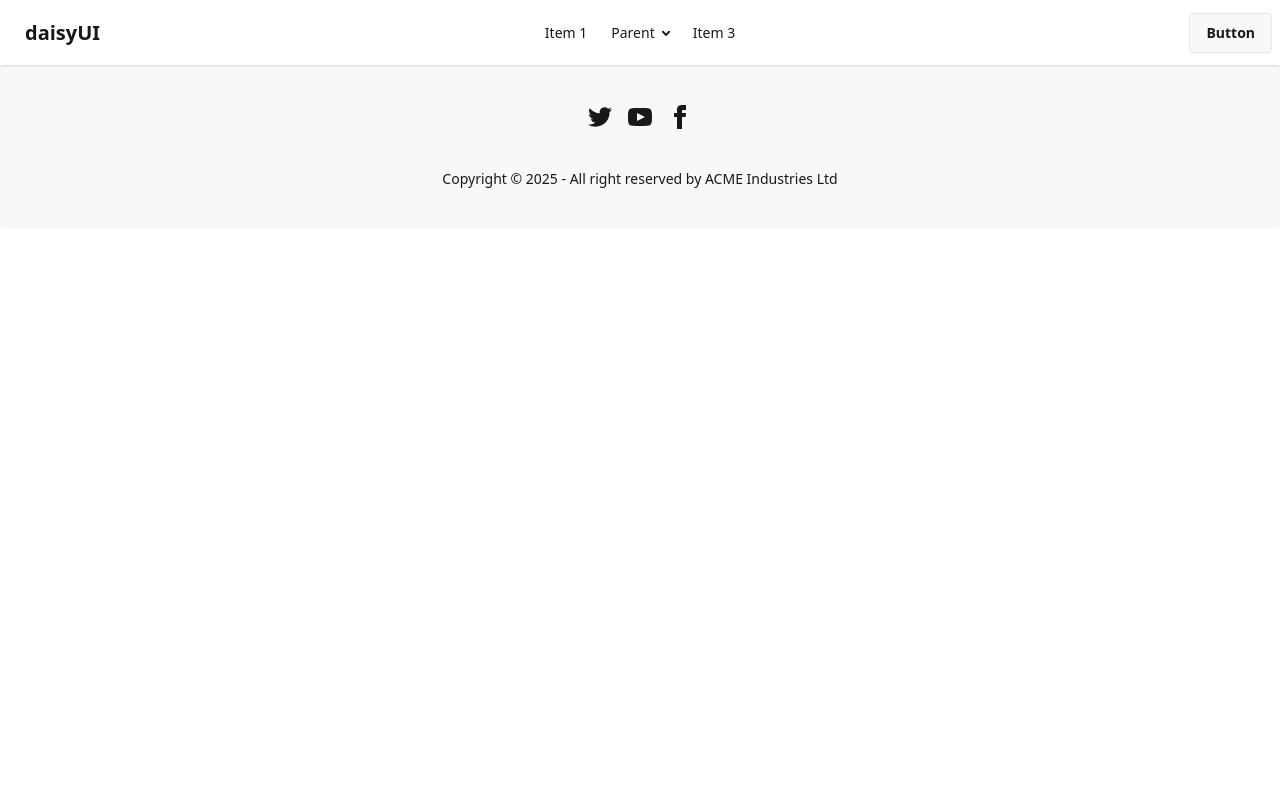
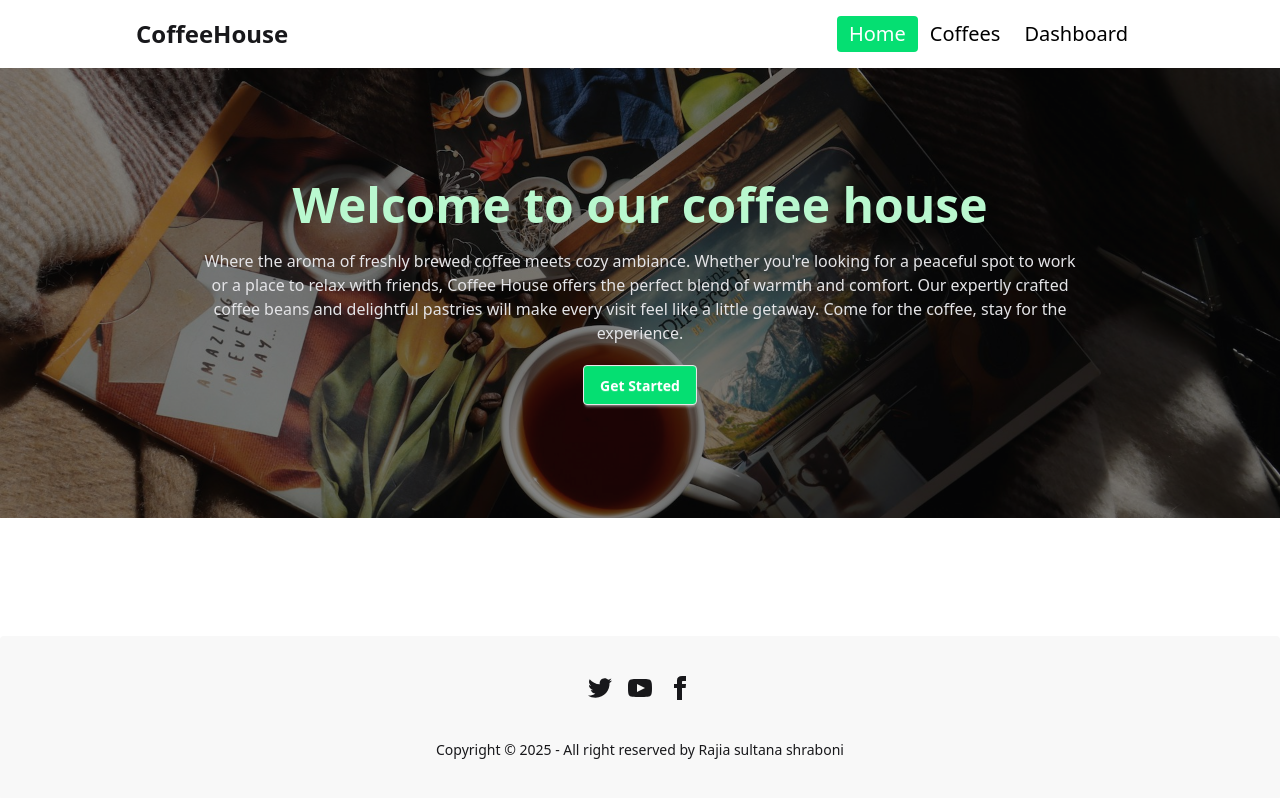
Before and after one commit to rajiasultanashraboni/Coffee-house-project-with-react-router, a React (Vite) app: page / in a window 1280 px wide. Built offline with nearby package versions, Linux system fonts and the light colour scheme.

Commit message:
banner section is completed here

```diff
--- a/index.html
+++ b/index.html
@@ -1,5 +1,5 @@
 <!doctype html>
-<html lang="en">
+<html lang="en" data-theme="light">
   <head>
     <meta charset="UTF-8" />
     <link rel="icon" type="image/jpg" href="https://image.shutterstock.com/image-vector/cup-fresh-coffee-vector-illustration-260nw-690058879.jpg" />
--- /dev/null
+++ b/src/components/Banner.jsx
@@ -0,0 +1,26 @@
+import React from "react";
+import banner from "../assets/banner.jpg"
+
+const Banner = () => {
+  return (
+    <div
+      className="hero h-[450px]"
+      style={{
+        backgroundImage: `url(${banner})`,
+      }}
+    >
+      <div className="hero-overlay"></div>
+      <div className="hero-content text-neutral-content text-center">
+        <div className="w-[70%] mx-auto">
+          <h1 className="mb-5 text-green-200 text-5xl font-bold">Welcome to our coffee house</h1>
+          <p className="mb-5">
+          Where the aroma of freshly brewed coffee meets cozy ambiance. Whether you're looking for a peaceful spot to work or a place to relax with friends, Coffee House offers the perfect blend of warmth and comfort. Our expertly crafted coffee beans and delightful pastries will make every visit feel like a little getaway. Come for the coffee, stay for the experience.
+          </p>
+          <button className="btn bg-green-400 text-white">Get Started</button>
+        </div>
+      </div>
+    </div>
+  );
+};
+
+export default Banner;
--- a/src/components/Footer.jsx
+++ b/src/components/Footer.jsx
@@ -2,7 +2,7 @@ import React from "react";
 
 const Footer = () => {
   return (
-    <footer className="footer footer-horizontal footer-center bg-base-200 text-base-content rounded p-10">
+    <footer className="footer footer-horizontal absolute bottom-0 footer-center bg-base-200 text-base-content rounded p-10">
       <nav>
         <div className="grid grid-flow-col gap-4">
           <a>
@@ -42,8 +42,7 @@ const Footer = () => {
       </nav>
       <aside>
         <p>
-          Copyright © {new Date().getFullYear()} - All right reserved by ACME
-          Industries Ltd
+          Copyright © {new Date().getFullYear()} - All right reserved by Rajia sultana shraboni
         </p>
       </aside>
     </footer>
--- a/src/components/Navbar.jsx
+++ b/src/components/Navbar.jsx
@@ -1,8 +1,9 @@
 import React from "react";
+import { Link, NavLink } from "react-router-dom";
 
 const Navbar = () => {
   return (
-    <div className="navbar bg-base-100 shadow-sm">
+    <div className="navbar bg-base-100 w-[80%] mx-auto">
       <div className="navbar-start">
         <div className="dropdown">
           <div tabIndex={0} role="button" className="btn btn-ghost lg:hidden">
@@ -24,54 +25,62 @@ const Navbar = () => {
           </div>
           <ul
             tabIndex={0}
-            className="menu menu-sm dropdown-content bg-base-100 rounded-box z-1 mt-3 w-52 p-2 shadow"
+            className="menu text-xl menu-sm dropdown-content bg-base-100 rounded-box z-1 mt-3 w-52 p-2 shadow"
           >
             <li>
-              <a>Item 1</a>
+              <NavLink to="/">Home</NavLink>
             </li>
             <li>
-              <a>Parent</a>
-              <ul className="p-2">
-                <li>
-                  <a>Submenu 1</a>
-                </li>
-                <li>
-                  <a>Submenu 2</a>
-                </li>
-              </ul>
+              <NavLink to="/coffees">Coffees</NavLink>
             </li>
             <li>
-              <a>Item 3</a>
+              <NavLink to="/dashboard">Dashboard</NavLink>
             </li>
           </ul>
         </div>
-        <a className="btn btn-ghost text-xl">daisyUI</a>
+        <NavLink to="/" className="text-2xl font-bold">
+          CoffeeHouse
+        </NavLink>
       </div>
-      <div className="navbar-center hidden lg:flex">
-        <ul className="menu menu-horizontal px-1">
+      <div className="navbar-end hidden lg:flex">
+        <ul className="menu menu-horizontal px-1 text-xl">
           <li>
-            <a>Item 1</a>
+            <NavLink
+              to="/"
+              className={({ isActive }) =>
+                isActive
+                  ? "bg-green-400 text-white px-3 py-1 rounded"
+                  : "text-black px-3 py-1"
+              }
+            >
+              Home
+            </NavLink>
           </li>
           <li>
-            <details>
-              <summary>Parent</summary>
-              <ul className="p-2">
-                <li>
-                  <a>Submenu 1</a>
-                </li>
-                <li>
-                  <a>Submenu 2</a>
-                </li>
-              </ul>
-            </details>
+            <NavLink
+              to="/coffees"
+              className={({ isActive }) =>
+                isActive
+                  ? "bg-green-400 text-white px-3 py-1 rounded"
+                  : "text-black px-3 py-1"
+              }
+            >
+              Coffees
+            </NavLink>
           </li>
           <li>
-            <a>Item 3</a>
+            <NavLink
+              to="/dashboard"
+              className={({ isActive }) =>
+                isActive
+                  ? "bg-green-400 text-white px-3 py-1 rounded"
+                  : "text-black px-3 py-1"
+              }
+            >
+              Dashboard
+            </NavLink>
           </li>
         </ul>
-      </div>
-      <div className="navbar-end">
-        <a className="btn">Button</a>
       </div>
     </div>
   );
--- a/src/layouts/MainLayouts.jsx
+++ b/src/layouts/MainLayouts.jsx
@@ -1,6 +1,7 @@
 import React from 'react';
 import Navbar from '../components/Navbar';
 import Footer from '../components/Footer';
+import { Outlet } from 'react-router-dom';
 
 const MainLayouts = () => {
     return (
@@ -8,6 +9,7 @@ const MainLayouts = () => {
             {/* navbar  */}
             <Navbar></Navbar>
             {/* dynamich section  */}
+            <Outlet></Outlet>
             {/* footer  */}
             <Footer></Footer>
         </div>
--- a/src/main.jsx
+++ b/src/main.jsx
@@ -4,7 +4,8 @@ import {
   RouterProvider,
 } from "react-router-dom";
 import './index.css'
-import routes from './Routes/Routes';
+import routes from './route/Route';
+
 
 
 
--- a/src/pages/Coffees.jsx
+++ b/src/pages/Coffees.jsx
@@ -0,0 +1,11 @@
+import React from 'react';
+
+const Coffees = () => {
+    return (
+        <div>
+            this is coffes
+        </div>
+    );
+};
+
+export default Coffees;
--- a/src/pages/Dashboard.jsx
+++ b/src/pages/Dashboard.jsx
@@ -0,0 +1,11 @@
+import React from 'react';
+
+const Dashboard = () => {
+    return (
+        <div>
+            this is dashboard
+        </div>
+    );
+};
+
+export default Dashboard;
--- a/src/pages/Home.jsx
+++ b/src/pages/Home.jsx
@@ -0,0 +1,13 @@
+import React from 'react';
+import Banner from '../components/Banner';
+
+const Home = () => {
+    return (
+        <div>
+            {/* banner  */}
+            <Banner></Banner>
+        </div>
+    );
+};
+
+export default Home;
```
Also changed, not shown: src/route/Route.jsx (added, +28 -0 lines), src/routes/Routes.jsx (deleted, +0 -11 lines), src/assets/banner.jpg (added).
